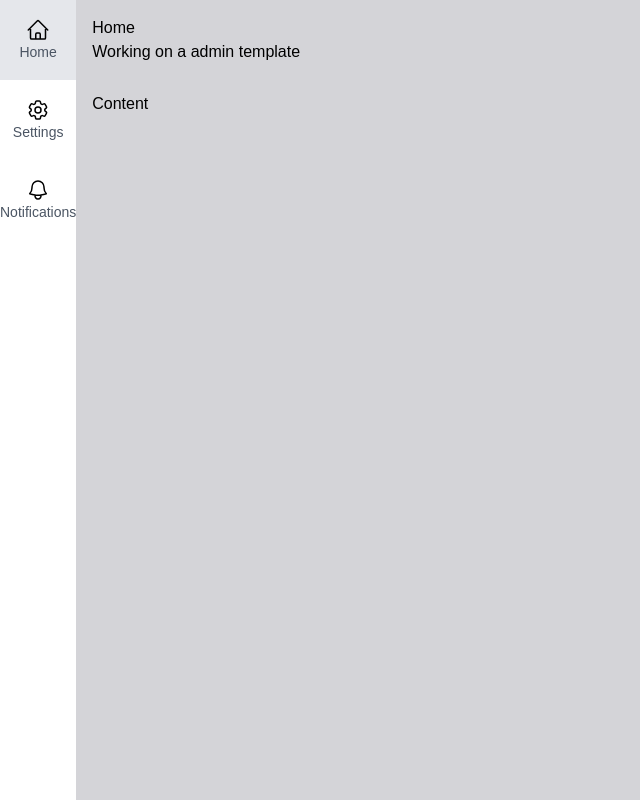
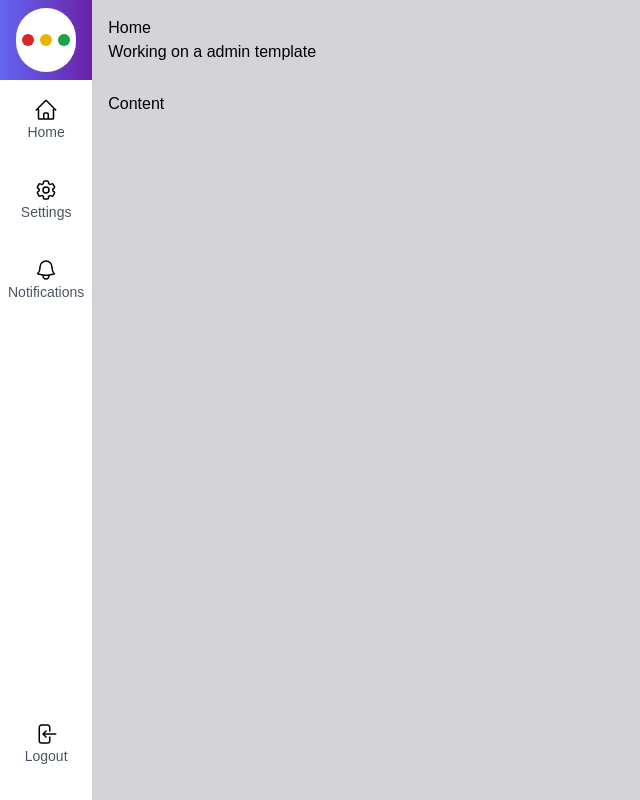
Before and after one commit to wagnnermorais/Next-React-Full-Course, a Next.js app in the folder projects/03 - ADMIN Template/: page / in a window 1280 px wide. Shown: the whole page, without its empty margins (0-640 px from the left). Built offline with nearby package versions, Linux system fonts and the light colour scheme.

Commit message:
feat: adding logout icon and new classes

```diff
--- a/projects/03 - ADMIN Template/src/components/template/Sidebar.tsx
+++ b/projects/03 - ADMIN Template/src/components/template/Sidebar.tsx
@@ -1,14 +1,21 @@
-import { BellIcon, HomeIcon, SettingsIcon } from "../icons";
+import { BellIcon, HomeIcon, LogoutIcon, SettingsIcon } from "../icons";
+import Logo from "./Logo";
 import MenuItem from "./MenuItem";
 
 export default function Sidebar() {
   return (
-    <aside>
-      <ul>
+    <aside className="flex flex-col">
+      <div className="flex flex-col items-center justify-center w-full h-20 bg-gradient-to-r from-indigo-500 to-purple-800">
+        <Logo />
+      </div>
+      <ul className="flex-grow px-2">
         <MenuItem url="/" text="Home" icon={HomeIcon} />
         <MenuItem url="/settings" text="Settings" icon={SettingsIcon} />
         <MenuItem url="/notifications" text="Notifications" icon={BellIcon} />
       </ul>
+      <ul className="py-4 px-2">
+        <MenuItem url="/" text="Logout" icon={LogoutIcon} />
+      </ul>
     </aside>
   );
 }
```
